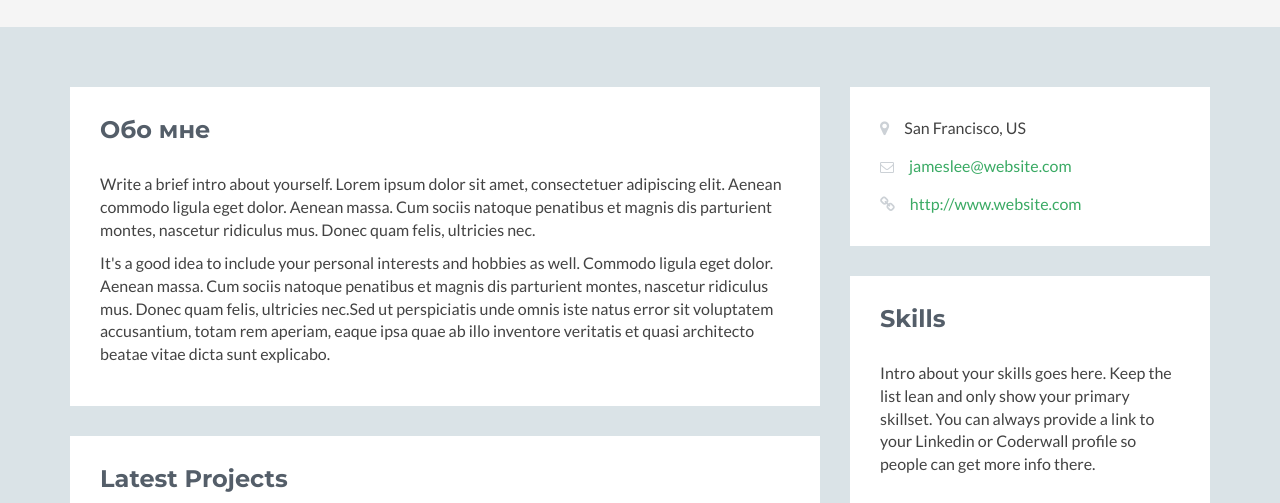
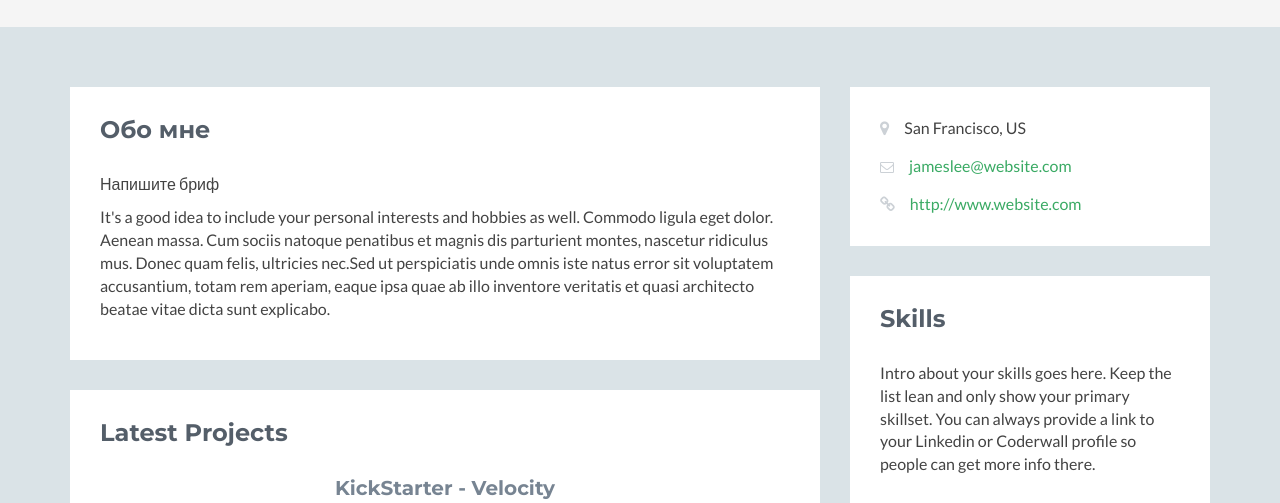
Before and after one commit to ilyayoujnng/ilyayoujnng.github.io, a plain HTML site: page index.html in a window 1280 px wide. Shown: the part 223-726 px from the top of the page. Drawn offline with Linux system fonts and the light colour scheme; a script that the page names is missing.

Commit message:
init commit

```diff
--- a/index.html
+++ b/index.html
@@ -55,7 +55,7 @@
                     <div class="section-inner">
                         <h2 class="heading">Обо мне</h2>
                         <div class="content">
-                            <p>Write a brief intro about yourself. Lorem ipsum dolor sit amet, consectetuer adipiscing elit. Aenean commodo ligula eget dolor. Aenean massa. Cum sociis natoque penatibus et magnis dis parturient montes, nascetur ridiculus mus. Donec quam felis, ultricies nec.</p>
+                            <p>Напишите бриф</p>
 
         <p>It's a good idea to include your personal interests and hobbies as well. Commodo ligula eget dolor. Aenean massa. Cum sociis natoque penatibus et magnis dis parturient montes, nascetur ridiculus mus. Donec quam felis, ultricies nec.Sed ut perspiciatis unde omnis iste natus error sit voluptatem accusantium, totam rem aperiam, eaque ipsa quae ab illo inventore veritatis et quasi architecto beatae vitae dicta sunt explicabo.</p>
 
```
